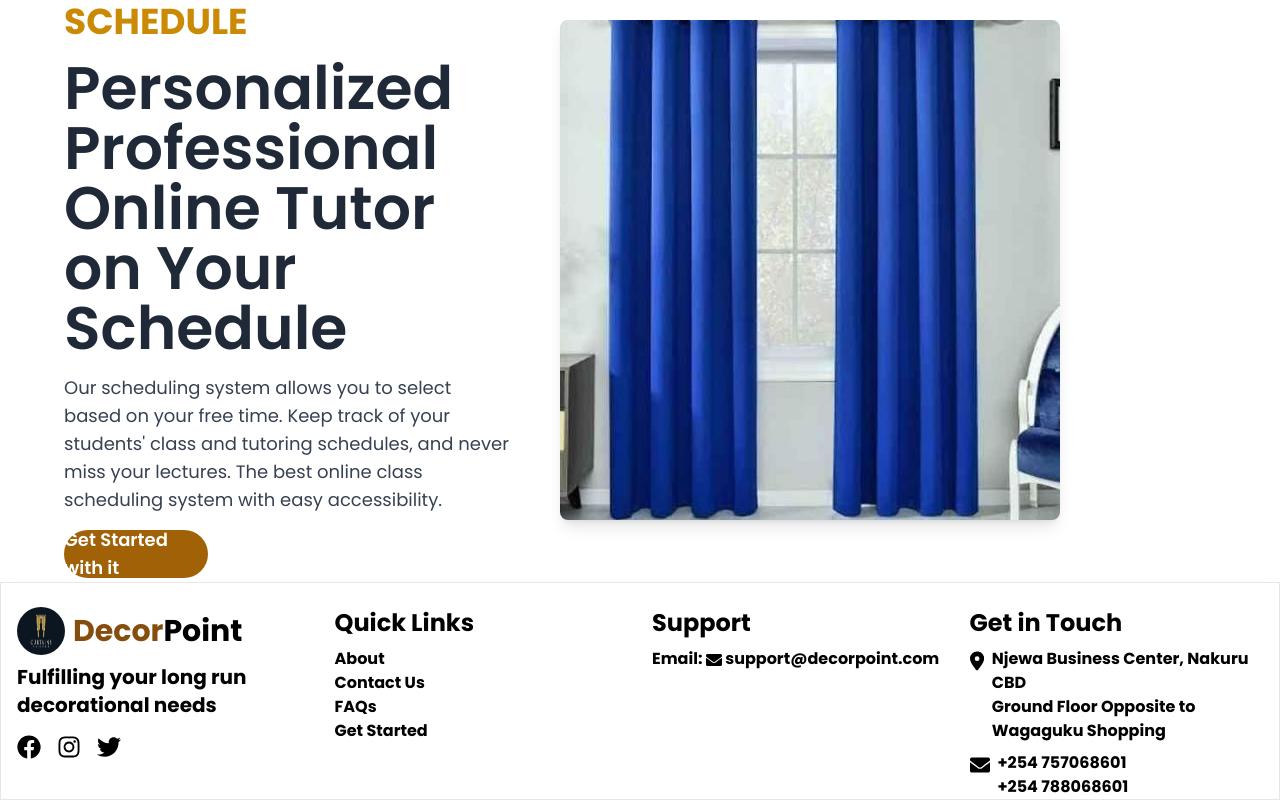
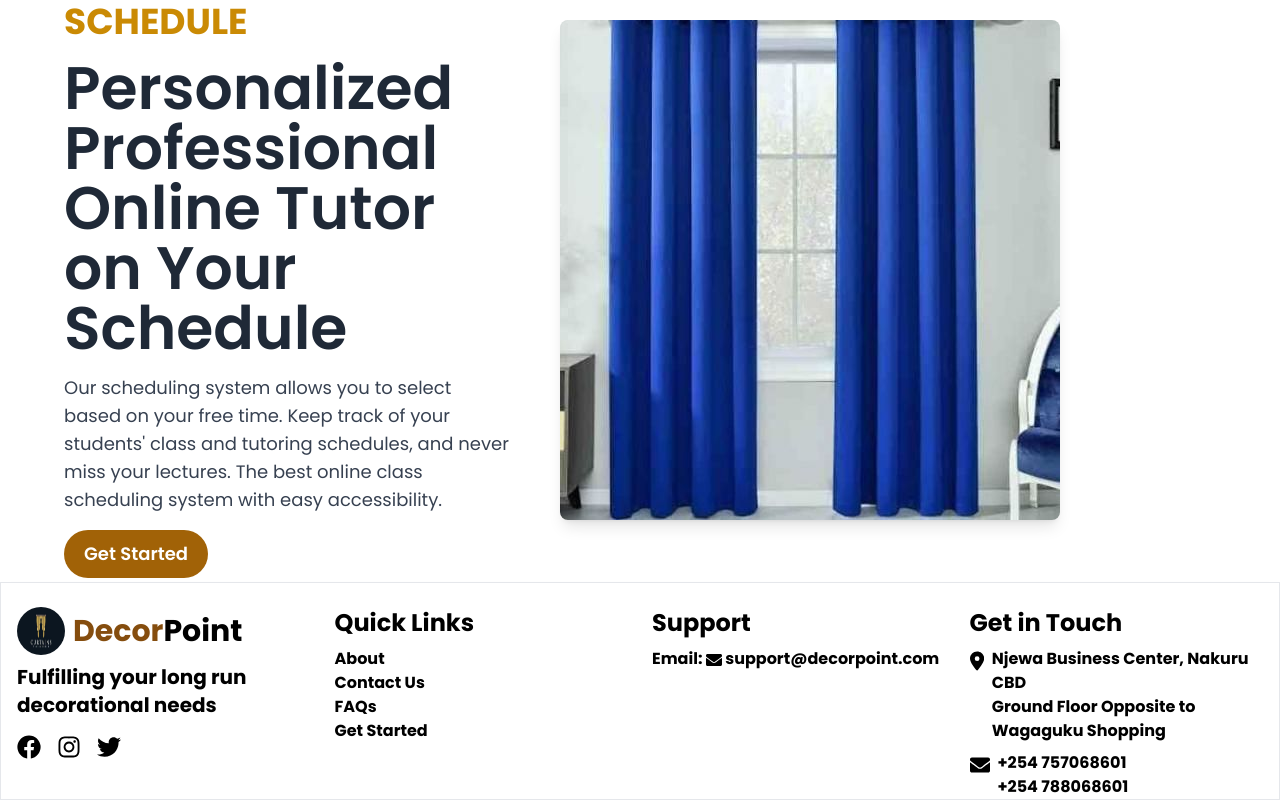
Before and after one commit to farhanhubofficial/DukaPoint, a React (Vite) app: page / in a window 1280 px wide. Shown: the part 2304-3104 px from the top of the page. Built offline with nearby package versions, Linux system fonts and the light colour scheme; no server answers.

Commit message:
last changes

```diff
--- a/src/Components/Home1.jsx
+++ b/src/Components/Home1.jsx
@@ -304,12 +304,12 @@ function Home1() {
 
     <motion.a
       href={BannerData.link}
-      className='mt-6 inline-block bg-yellow-700 text-white w-36 h-12 flex items-center justify-center rounded-full font-semibold text-lg transition-all hover:bg-yellow-600'
+      className='mt-6  bg-yellow-700 text-white w-36 h-12 flex items-center justify-center rounded-full font-semibold text-lg transition-all hover:bg-yellow-600'
       initial={{ y: 20, opacity: 0 }}
       animate={{ y: 0, opacity: 1 }}
       transition={{ duration: 0.6, delay: 0.4 }}
     >
-      Get Started with it
+      Get Started
     </motion.a>
   </div>
 
```
